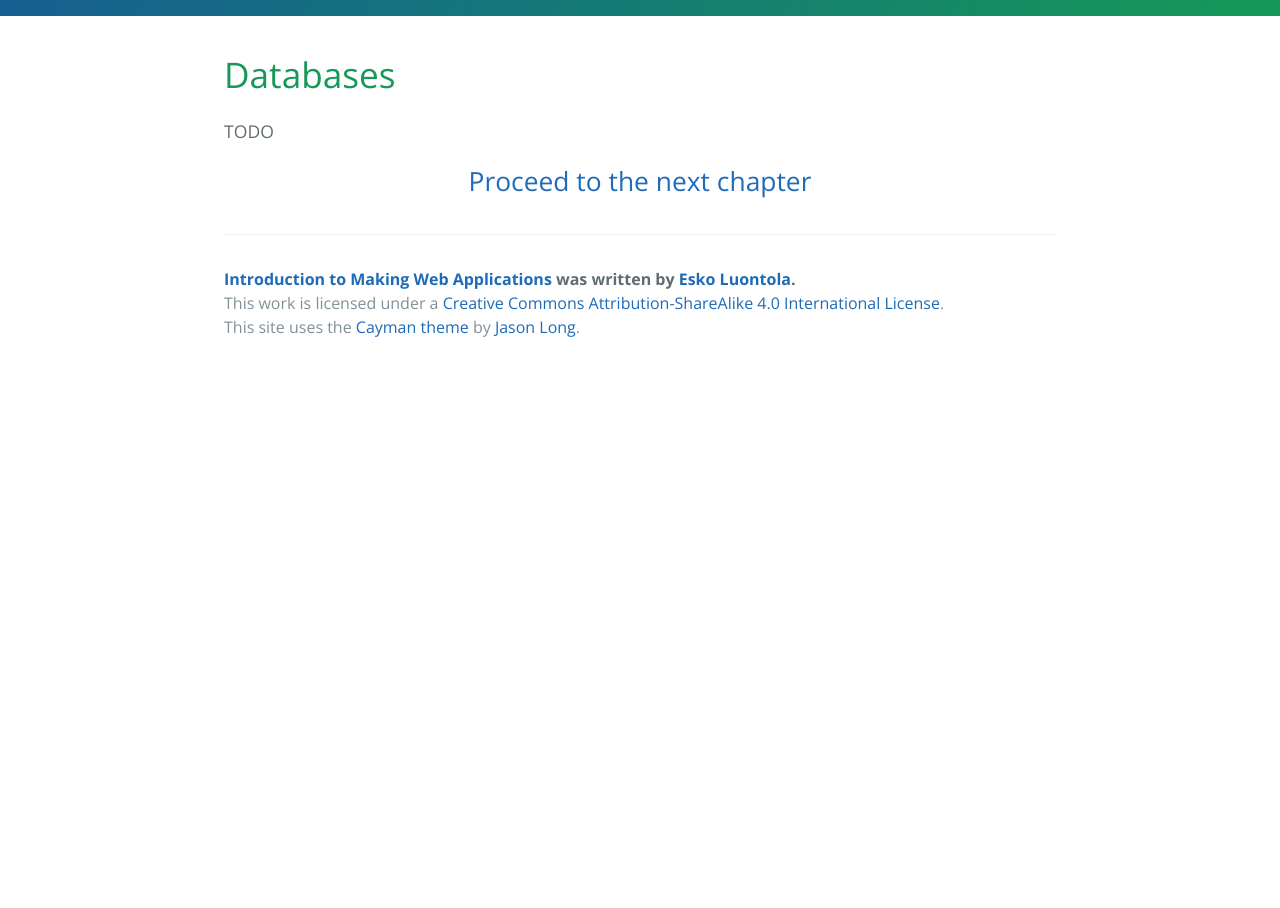
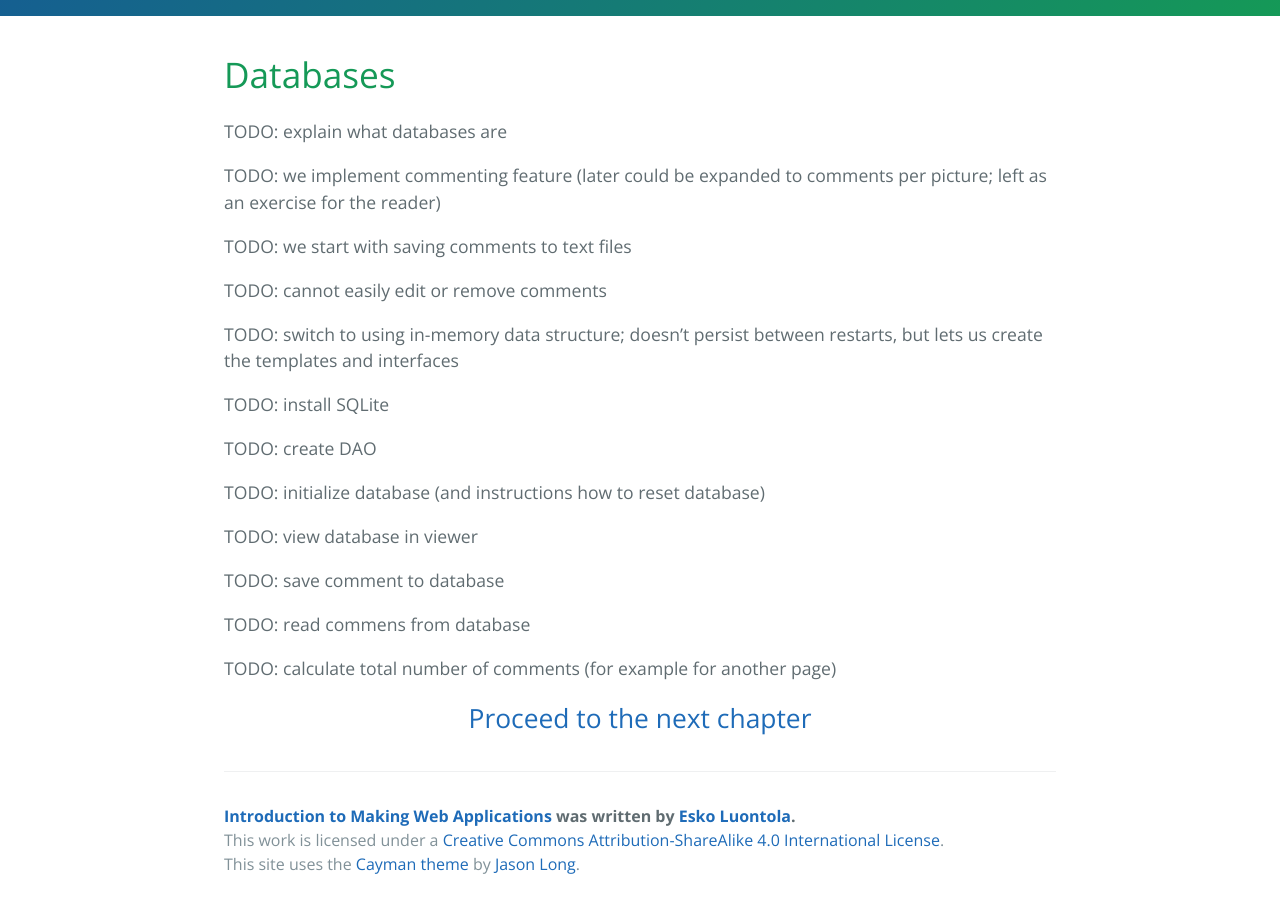
Before and after one commit to luontola/web-intro, a Jekyll site: the page built from databases.md, in a window 1280 px wide. Shown: the part 320-1228 px from the top of the page. Built offline with Jekyll 4.4.1, drawn with Linux system fonts in a browser that asks for light colours; Markdown is read by kramdown in place of the engine named in the settings; before the commit the page ends 900 px from its top, so only the background shows below that.

Commit message:
Databases chapter outline

```diff
--- a/databases.md
+++ b/databases.md
@@ -5,4 +5,26 @@ permalink: /databases/
 next: /the-end/
 ---
 
-TODO
+TODO: explain what databases are
+
+TODO: we implement commenting feature (later could be expanded to comments per picture; left as an exercise for the reader)
+
+TODO: we start with saving comments to text files
+
+TODO: cannot easily edit or remove comments
+
+TODO: switch to using in-memory data structure; doesn't persist between restarts, but lets us create the templates and interfaces
+
+TODO: install SQLite
+
+TODO: create DAO
+
+TODO: initialize database (and instructions how to reset database)
+
+TODO: view database in viewer
+
+TODO: save comment to database
+
+TODO: read commens from database
+
+TODO: calculate total number of comments (for example for another page)
```
